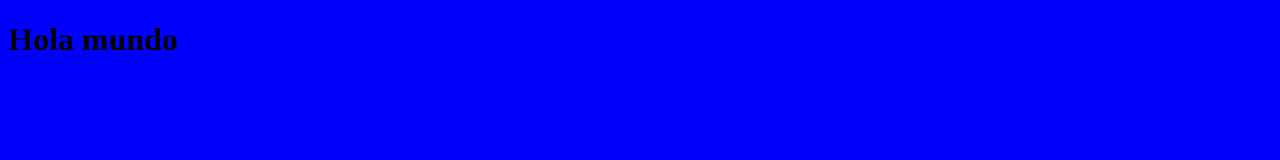
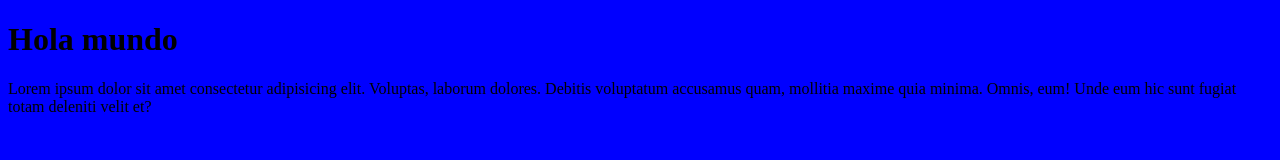
Before and after one commit to Cynthiag3/Test-comandos-bash, a plain HTML site: page index.html in a window 1280 px wide. Drawn offline with Linux system fonts and the light colour scheme.

Commit message:
agregamos un parrafo

```diff
--- a/index.html
+++ b/index.html
@@ -9,5 +9,10 @@
   </head>
   <body>
     <h1>Hola mundo</h1>
+    <p>
+      Lorem ipsum dolor sit amet consectetur adipisicing elit. Voluptas, laborum
+      dolores. Debitis voluptatum accusamus quam, mollitia maxime quia minima.
+      Omnis, eum! Unde eum hic sunt fugiat totam deleniti velit et?
+    </p>
   </body>
 </html>
```
